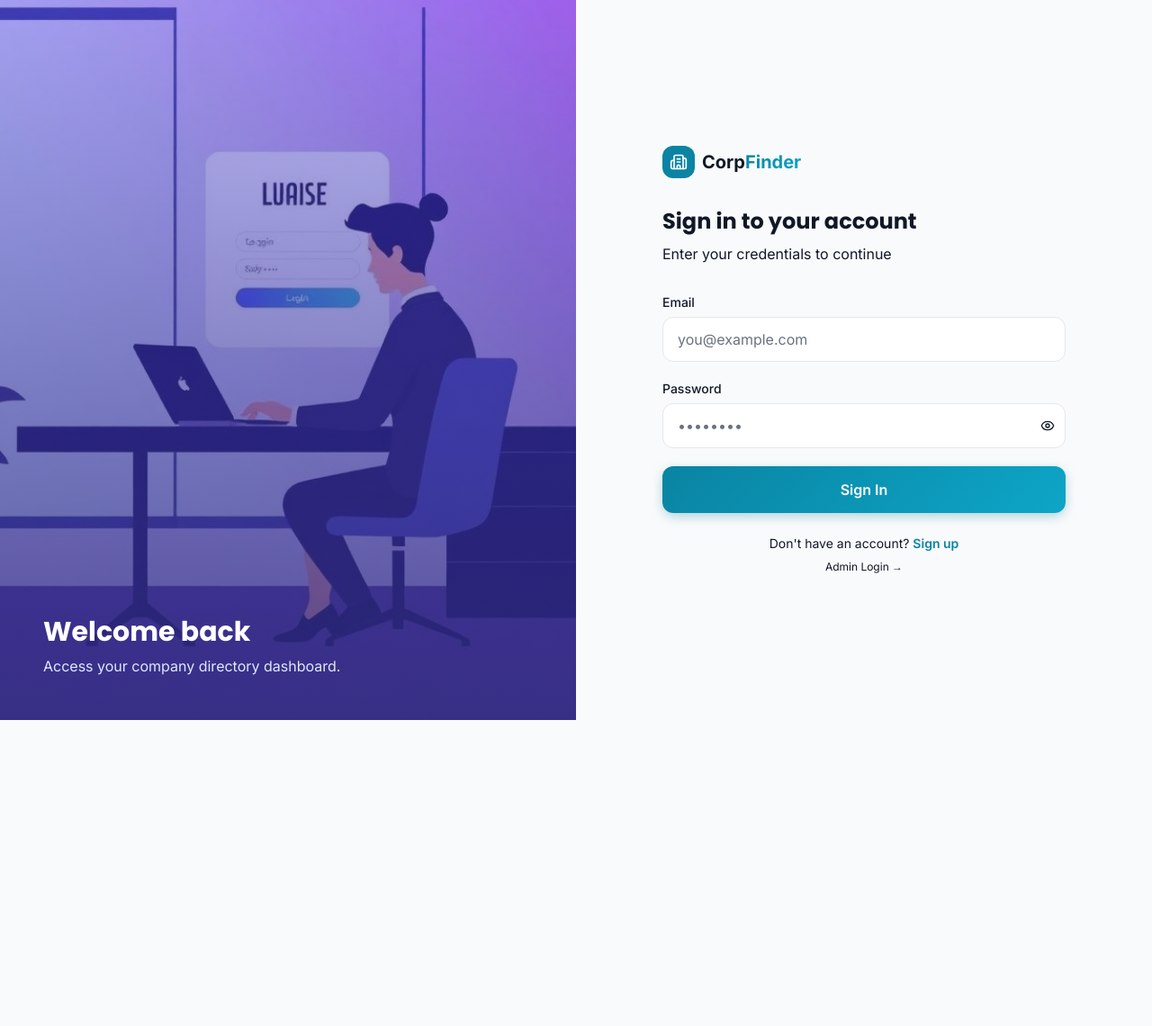
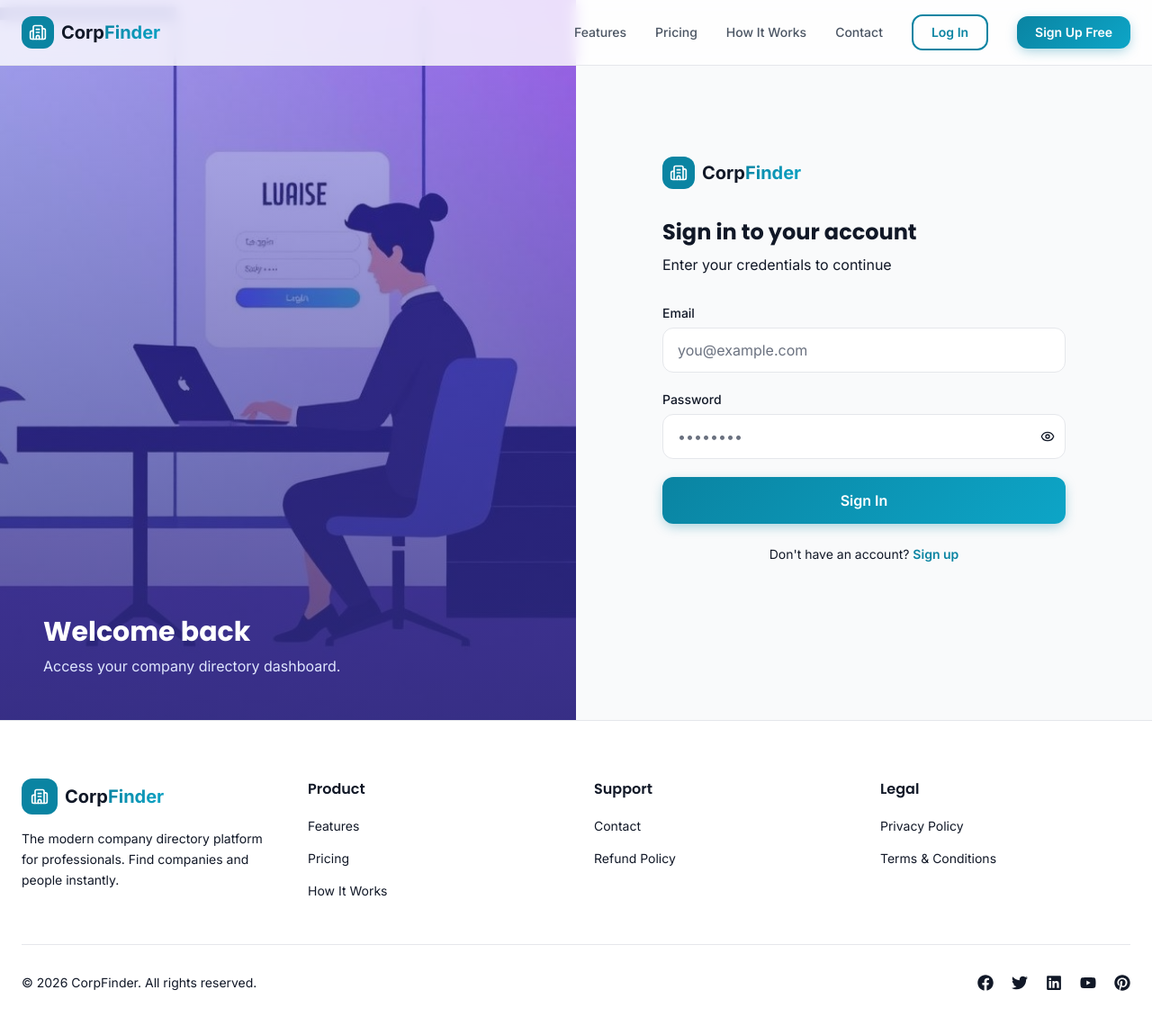
Before and after one commit to SwethaPodhila/corpfinder-frontend, a React (Create React App) app: page /login in a window 1280 px wide. Shown: the top 1140 px of the page at 90% size. Before the commit the page ends 800 px from the top, so only its background shows below. Built offline with nearby package versions, Linux system fonts and the light colour scheme; no server answers.

Commit message:
navbar and footer

```diff
--- a/src/components/layout/Footer.jsx
+++ b/src/components/layout/Footer.jsx
@@ -1,6 +1,6 @@
 import React from "react";
 import { Building2 } from "lucide-react";
-import { Link } from "react-router-dom";
+import { Link, useLocation, useNavigate } from "react-router-dom";
 import {
     FaFacebook,
     FaTwitter,
@@ -10,11 +10,34 @@ import {
 } from "react-icons/fa";
 
 const Footer = () => {
+    const location = useLocation();
+    const navigate = useNavigate();
+
+    // 🔥 universal smooth scroll function
+    const scrollToSection = (id) => {
+        if (location.pathname !== "/") {
+            navigate("/");
+            setTimeout(() => {
+                document.getElementById(id)?.scrollIntoView({
+                    behavior: "smooth",
+                    block: "start",
+                });
+            }, 100);
+        } else {
+            document.getElementById(id)?.scrollIntoView({
+                behavior: "smooth",
+                block: "start",
+            });
+        }
+    };
+
     return (
         <footer className="border-t bg-card">
             <div className="container mx-auto px-6 py-16">
+
                 {/* Top Section */}
                 <div className="grid gap-10 md:grid-cols-4">
+
                     {/* Logo & Description */}
                     <div>
                         <div className="flex items-center gap-2 mb-4">
@@ -38,31 +61,32 @@ const Footer = () => {
                         <h4 className="font-semibold mb-4">Product</h4>
 
                         <ul className="space-y-3">
+
                             <li>
-                                <a
-                                    href="#features"
+                                <button
+                                    onClick={() => scrollToSection("features")}
                                     className="text-sm text-muted-foreground hover:text-primary transition"
                                 >
                                     Features
-                                </a>
+                                </button>
                             </li>
 
                             <li>
-                                <a
-                                    href="#pricing"
+                                <button
+                                    onClick={() => scrollToSection("pricing")}
                                     className="text-sm text-muted-foreground hover:text-primary transition"
                                 >
                                     Pricing
-                                </a>
+                                </button>
                             </li>
 
                             <li>
-                                <a
-                                    href="#how-it-works"
+                                <button
+                                    onClick={() => scrollToSection("how-it-works")}
                                     className="text-sm text-muted-foreground hover:text-primary transition"
                                 >
                                     How It Works
-                                </a>
+                                </button>
                             </li>
 
                         </ul>
@@ -73,13 +97,14 @@ const Footer = () => {
                         <h4 className="font-semibold mb-4">Support</h4>
 
                         <ul className="space-y-3">
+
                             <li>
-                                <a
-                                    href="#contact"
+                                <button
+                                    onClick={() => scrollToSection("contact")}
                                     className="text-sm text-muted-foreground hover:text-primary transition"
                                 >
                                     Contact
-                                </a>
+                                </button>
                             </li>
 
                             <li>
@@ -90,6 +115,7 @@ const Footer = () => {
                                     Refund Policy
                                 </Link>
                             </li>
+
                         </ul>
                     </div>
 
@@ -98,6 +124,7 @@ const Footer = () => {
                         <h4 className="font-semibold mb-4">Legal</h4>
 
                         <ul className="space-y-3">
+
                             <li>
                                 <Link
                                     to="/privacy-policy"
@@ -115,63 +142,61 @@ const Footer = () => {
                                     Terms & Conditions
                                 </Link>
                             </li>
+
                         </ul>
                     </div>
+
                 </div>
 
                 {/* Bottom Section */}
                 <div className="mt-12 border-t pt-8 flex flex-col md:flex-row items-center justify-between gap-4">
+
                     <p className="text-sm text-muted-foreground">
                         © {new Date().getFullYear()} CorpFinder. All rights reserved.
                     </p>
 
+                    {/* Social Icons */}
                     <div className="flex items-center gap-5">
-                        <a
-                            href="https://www.facebook.com/profile.php?id=61591137336427"
+
+                        <a href="https://www.facebook.com/profile.php?id=61591137336427"
                             target="_blank"
                             rel="noopener noreferrer"
-                            className="text-muted-foreground hover:text-primary transition"
-                        >
+                            className="text-muted-foreground hover:text-primary transition">
                             <FaFacebook size={18} />
                         </a>
 
-                        <a
-                            href="https://x.com/GrowMatrixtbiz"
+                        <a href="https://x.com/GrowMatrixtbiz"
                             target="_blank"
                             rel="noopener noreferrer"
-                            className="text-muted-foreground hover:text-primary transition"
-                        >
+                            className="text-muted-foreground hover:text-primary transition">
                             <FaTwitter size={18} />
                         </a>
 
-                        <a
-                            href="https://www.linkedin.com/in/grow-matrix-145030419/"
+                        <a href="https://www.linkedin.com/in/grow-matrix-145030419/"
                             target="_blank"
                             rel="noopener noreferrer"
-                            className="text-muted-foreground hover:text-primary transition"
-                        >
+                            className="text-muted-foreground hover:text-primary transition">
                             <FaLinkedin size={18} />
                         </a>
 
-                        <a
-                            href="https://www.youtube.com/@GrowMatrix-l3r"
+                        <a href="https://www.youtube.com/@GrowMatrix-l3r"
                             target="_blank"
                             rel="noopener noreferrer"
-                            className="text-muted-foreground hover:text-primary transition"
-                        >
+                            className="text-muted-foreground hover:text-primary transition">
                             <FaYoutube size={18} />
                         </a>
 
-                        <a
-                            href="https://pin.it/70XQneABu"
+                        <a href="https://pin.it/70XQneABu"
                             target="_blank"
                             rel="noopener noreferrer"
-                            className="text-muted-foreground hover:text-primary transition"
-                        >
+                            className="text-muted-foreground hover:text-primary transition">
                             <FaPinterest size={18} />
                         </a>
+
                     </div>
+
                 </div>
+
             </div>
         </footer>
     );
--- a/src/components/layout/Navbar.jsx
+++ b/src/components/layout/Navbar.jsx
@@ -1,15 +1,36 @@
 import React, { useState } from "react";
-import { Link, useLocation } from "react-router-dom";
+import { Link, useLocation, useNavigate } from "react-router-dom";
 import { Menu, X, Building2 } from "lucide-react";
 
 const Navbar = () => {
     const [open, setOpen] = useState(false);
     const location = useLocation();
+    const navigate = useNavigate();
+
     const isHome = location.pathname === "/";
+
+    // 🔥 Smooth scroll function (WORKS FROM ANY PAGE)
+    const scrollToSection = (id) => {
+        setOpen(false);
+
+        if (!isHome) {
+            navigate("/");
+            setTimeout(() => {
+                document.getElementById(id)?.scrollIntoView({
+                    behavior: "smooth",
+                    block: "start",
+                });
+            }, 100);
+        } else {
+            document.getElementById(id)?.scrollIntoView({
+                behavior: "smooth",
+                block: "start",
+            });
+        }
+    };
 
     return (
         <nav className="fixed top-0 left-0 right-0 z-50 border-b bg-white/80 backdrop-blur">
-
             <div className="container mx-auto flex items-center justify-between px-6 py-4">
 
                 {/* Logo */}
@@ -26,24 +47,25 @@ const Navbar = () => {
                 {/* Desktop Menu */}
                 <div className="hidden items-center gap-8 md:flex">
 
-                    {isHome && (
-                        <>
-                            <a href="#features" className="text-sm font-medium text-gray-600 hover:text-black">
+                    <button onClick={() => scrollToSection("features")}
+                        className="text-sm font-medium text-gray-600 hover:text-black">
                         Features
-                            </a>
+                    </button>
 
-                            <a href="#pricing" className="text-sm font-medium text-gray-600 hover:text-black">
+                    <button onClick={() => scrollToSection("pricing")}
+                        className="text-sm font-medium text-gray-600 hover:text-black">
                         Pricing
-                            </a>
+                    </button>
 
-                            <a href="#how-it-works" className="text-sm font-medium text-gray-600 hover:text-black">
+                    <button onClick={() => scrollToSection("how-it-works")}
+                        className="text-sm font-medium text-gray-600 hover:text-black">
                         How It Works
-                            </a>
-                            <a href="#contact" className="text-sm font-medium text-gray-600 hover:text-black">
+                    </button>
+
+                    <button onClick={() => scrollToSection("contact")}
+                        className="text-sm font-medium text-gray-600 hover:text-black">
                         Contact
-                            </a>
-                        </>
-                    )}
+                    </button>
 
                     <Link to="/login" className="btn-outline-primary text-sm px-5 py-2">
                         Log In
@@ -55,10 +77,7 @@ const Navbar = () => {
                 </div>
 
                 {/* Mobile Menu Button */}
-                <button
-                    className="md:hidden"
-                    onClick={() => setOpen(!open)}
-                >
+                <button className="md:hidden" onClick={() => setOpen(!open)}>
                     {open ? <X className="h-6 w-6" /> : <Menu className="h-6 w-6" />}
                 </button>
             </div>
@@ -68,25 +87,25 @@ const Navbar = () => {
                 <div className="border-t bg-white px-6 py-4 md:hidden">
                     <div className="flex flex-col gap-3">
 
-                        {isHome && (
-                            <>
-                                <a
-                                    href="#features"
-                                    className="text-sm text-gray-600"
-                                    onClick={() => setOpen(false)}
-                                >
+                        <button onClick={() => scrollToSection("features")}
+                            className="text-sm text-gray-600 text-left">
                             Features
-                                </a>
+                        </button>
 
-                                <a
-                                    href="#pricing"
-                                    className="text-sm text-gray-600"
-                                    onClick={() => setOpen(false)}
-                                >
+                        <button onClick={() => scrollToSection("pricing")}
+                            className="text-sm text-gray-600 text-left">
                             Pricing
-                                </a>
-                            </>
-                        )}
+                        </button>
+
+                        <button onClick={() => scrollToSection("how-it-works")}
+                            className="text-sm text-gray-600 text-left">
+                            How It Works
+                        </button>
+
+                        <button onClick={() => scrollToSection("contact")}
+                            className="text-sm text-gray-600 text-left">
+                            Contact
+                        </button>
 
                         <Link
                             to="/login"
--- a/src/pages/Login.jsx
+++ b/src/pages/Login.jsx
@@ -3,6 +3,8 @@ import { Link, useNavigate } from "react-router-dom";
 import { motion } from "framer-motion";
 import { Building2, Eye, EyeOff } from "lucide-react";
 import authImg from "../assets/auth-illustration.jpg";
+import Navbar from "../components/layout/Navbar";
+import Footer from "../components/layout/Footer";
 
 const Login = () => {
     const [email, setEmail] = useState("");
@@ -44,6 +46,8 @@ const Login = () => {
     };
 
     return (
+        <>
+            <Navbar />
             <div className="flex min-h-screen">
                 {/* Left Image */}
                 <div className="hidden w-1/2 lg:block relative">
@@ -143,15 +147,11 @@ const Login = () => {
                                 Sign up
                             </Link>
                         </p>
-
-                    <p className="mt-2 text-center text-xs text-muted-foreground">
-                        <Link to="/admin/login" className="hover:text-primary">
-                            Admin Login →
-                        </Link>
-                    </p>
                     </motion.div>
                 </div>
             </div>
+            <Footer />
+        </>
     );
 };
 
```
Also changed, not shown: src/components/LegalLayout.jsx (+13 -8 lines), src/pages/Register.jsx (+7 -1 lines). Lines whose indentation alone changed are shown as unchanged.
